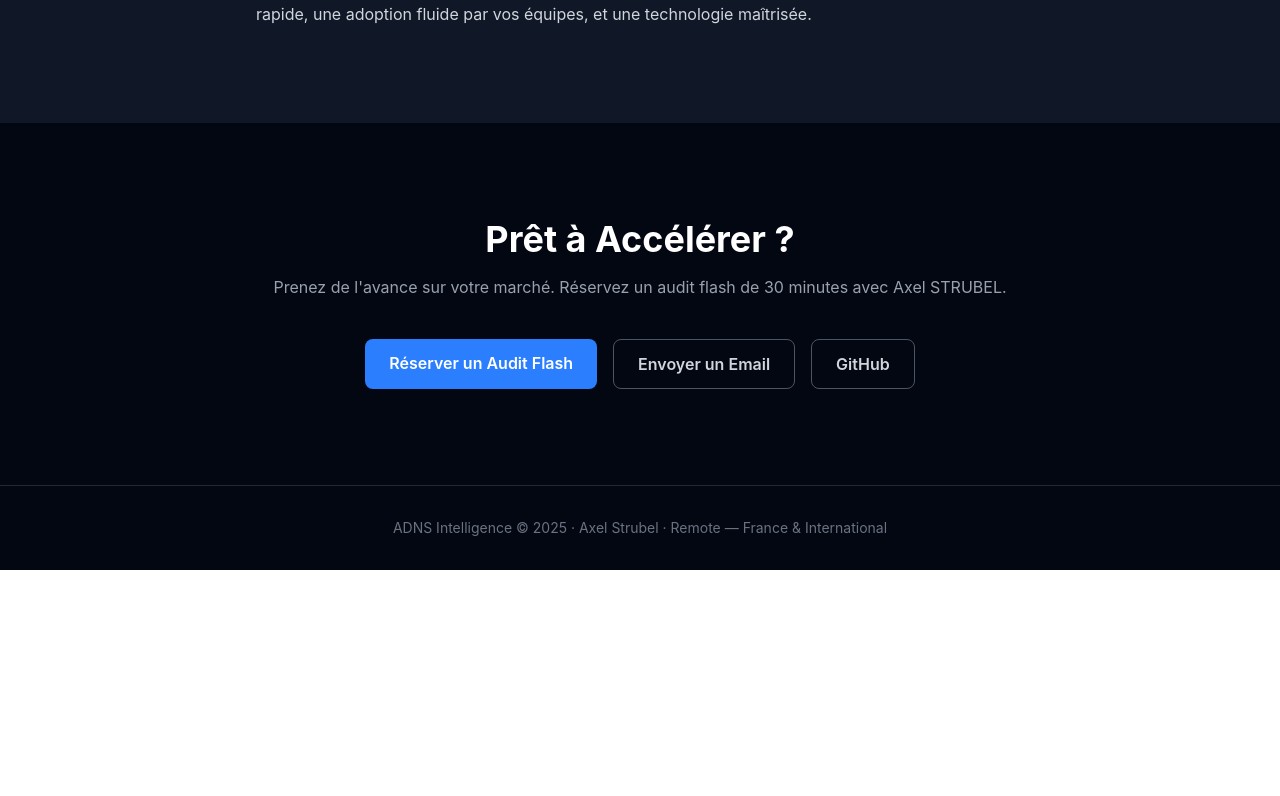
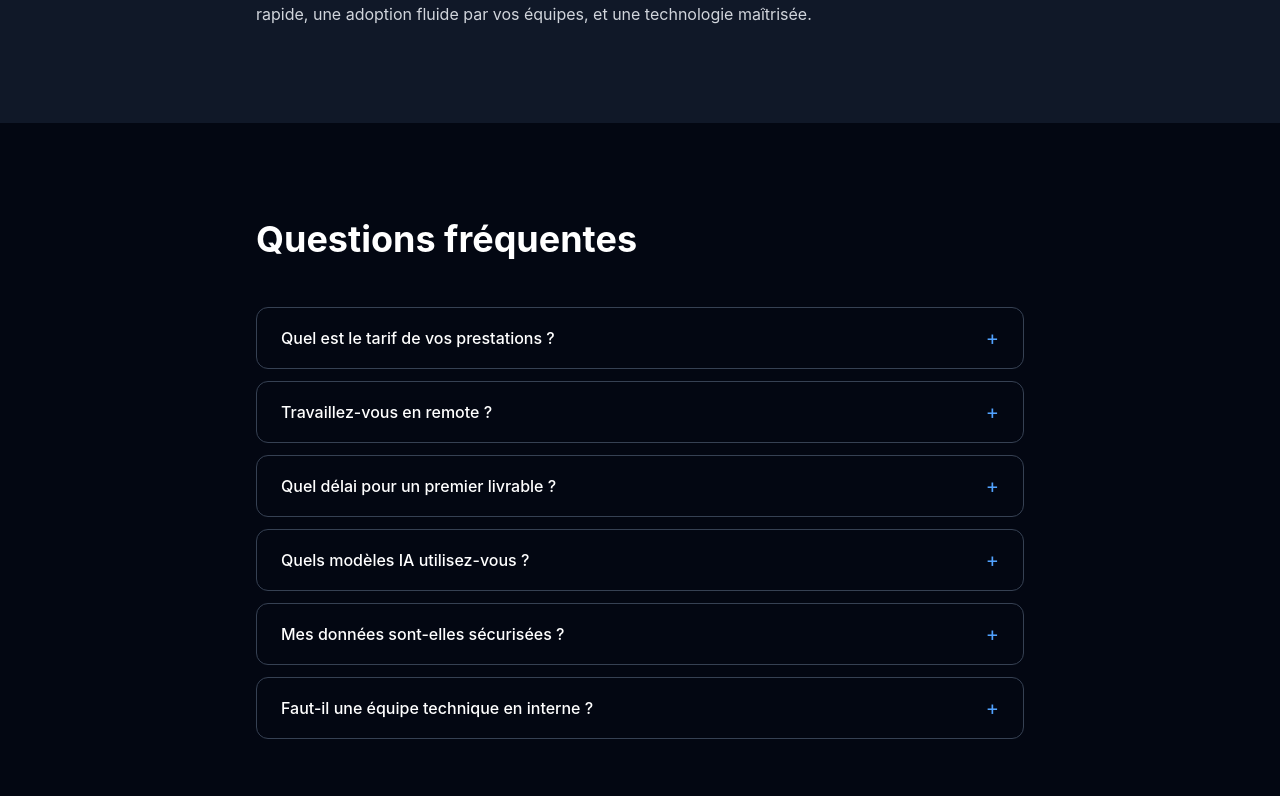
Before and after one commit to AxelStbl/portfolio, a React (Vite) app: page / in a window 1280 px wide. Shown: the part 2964-3760 px from the top of the page. Before the commit the page ends 3534 px from the top, so only its background shows below. Built offline with nearby package versions, Linux system fonts and the light colour scheme.

Commit message:
Add SEO tags, LinkedIn, Vercel Analytics, FAQ section (EN+FR)

```diff
--- a/index.html
+++ b/index.html
@@ -1,10 +1,31 @@
 <!doctype html>
-<html lang="en">
+<html lang="fr">
   <head>
     <meta charset="UTF-8" />
     <meta name="viewport" content="width=device-width, initial-scale=1.0" />
     <link rel="icon" type="image/svg+xml" href="/logo.svg" />
-    <title>ADNS Intelligence — Axel Strubel</title>
+    <title>ADNS Intelligence — Ingénieur IA Freelance</title>
+
+    <!-- SEO -->
+    <meta name="description" content="ADNS Intelligence — Ingénieur IA freelance. Chatbots IA, agents sur-mesure, automatisations et audit IA pour accélérer votre croissance. Audit flash gratuit de 30 min." />
+    <meta name="keywords" content="IA freelance, ingénieur IA, chatbot IA, RAG, LLM, agents IA, automatisation IA, audit IA, intelligence artificielle, France" />
+    <meta name="author" content="Axel Strubel — ADNS Intelligence" />
+    <link rel="canonical" href="https://adnsintelligence.com" />
+
+    <!-- Open Graph (LinkedIn, Facebook, WhatsApp previews) -->
+    <meta property="og:type" content="website" />
+    <meta property="og:url" content="https://adnsintelligence.com" />
+    <meta property="og:title" content="ADNS Intelligence — Ingénieur IA Freelance" />
+    <meta property="og:description" content="Chatbots IA, agents sur-mesure, automatisations et audit IA. Transformez la donnée en levier de croissance. Audit flash gratuit de 30 min." />
+    <meta property="og:image" content="https://adnsintelligence.com/adns-logo.png" />
+    <meta property="og:locale" content="fr_FR" />
+    <meta property="og:site_name" content="ADNS Intelligence" />
+
+    <!-- Twitter card -->
+    <meta name="twitter:card" content="summary_large_image" />
+    <meta name="twitter:title" content="ADNS Intelligence — Ingénieur IA Freelance" />
+    <meta name="twitter:description" content="Chatbots IA, agents sur-mesure, automatisations et audit IA. Audit flash gratuit de 30 min." />
+    <meta name="twitter:image" content="https://adnsintelligence.com/adns-logo.png" />
   </head>
   <body>
     <div id="root"></div>
--- a/package.json
+++ b/package.json
@@ -10,6 +10,7 @@
     "preview": "vite preview"
   },
   "dependencies": {
+    "@vercel/analytics": "^1.6.1",
     "react": "^19.2.0",
     "react-dom": "^19.2.0"
   },
--- a/src/App.jsx
+++ b/src/App.jsx
@@ -1,10 +1,12 @@
 import { useState } from 'react';
+import { Analytics } from '@vercel/analytics/react';
 import Navbar from './components/Navbar';
 import Hero from './components/Hero';
 import Services from './components/Services';
 import Methodology from './components/Methodology';
 import Metrics from './components/Metrics';
 import About from './components/About';
+import FAQ from './components/FAQ';
 import Contact from './components/Contact';
 import Footer from './components/Footer';
 
@@ -19,8 +21,10 @@ export default function App() {
       <Methodology language={language} />
       <Metrics language={language} />
       <About language={language} />
+      <FAQ language={language} />
       <Contact language={language} />
       <Footer language={language} />
+      <Analytics />
     </div>
   );
 }
--- /dev/null
+++ b/src/components/FAQ.jsx
@@ -0,0 +1,36 @@
+import { useState } from 'react';
+import { getFaq } from '../portfolioData';
+
+export default function FAQ({ language }) {
+  const { title, items } = getFaq(language);
+  const [open, setOpen] = useState(null);
+
+  return (
+    <section className="py-24 px-6 bg-gray-950">
+      <div className="max-w-3xl mx-auto">
+        <h2 className="text-4xl font-bold text-white mb-12">{title}</h2>
+
+        <div className="space-y-3">
+          {items.map((item, i) => (
+            <div key={i} className="border border-gray-700 rounded-xl overflow-hidden">
+              <button
+                onClick={() => setOpen(open === i ? null : i)}
+                className="w-full flex justify-between items-center px-6 py-4 text-left hover:bg-gray-900 transition-colors"
+              >
+                <span className="text-white font-medium">{item.q}</span>
+                <span className={`text-blue-400 text-xl transition-transform duration-200 ${open === i ? 'rotate-45' : ''}`}>
+                  +
+                </span>
+              </button>
+              {open === i && (
+                <div className="px-6 pb-5 text-gray-400 text-sm leading-relaxed border-t border-gray-800 pt-4">
+                  {item.a}
+                </div>
+              )}
+            </div>
+          ))}
+        </div>
+      </div>
+    </section>
+  );
+}
--- a/src/portfolioData.js
+++ b/src/portfolioData.js
@@ -107,7 +107,20 @@ export const portfolioData = {
       buttons: [
         { label: "Book a Flash Audit", href: "https://calendly.com/adns-intelligence", external: true, primary: true },
         { label: "Send an Email", href: "mailto:axel.strubel@gmail.com", external: false },
+        { label: "LinkedIn", href: "https://www.linkedin.com/in/axel-strubel-055815b3/", external: true },
         { label: "GitHub", href: "https://github.com/AxelStbl", external: true }
+      ]
+    },
+
+    faq: {
+      title: "Frequently Asked Questions",
+      items: [
+        { q: "What are your rates?", a: "Pricing is project-based. Book a free 30-min flash audit so we can scope your needs together." },
+        { q: "Do you work remotely?", a: "Yes, 100% remote. I work with clients across France and internationally, with regular video check-ins." },
+        { q: "How quickly can you deliver?", a: "An MVP is deliverable in 2 to 3 weeks. The AI Readiness Assessment takes 5 days." },
+        { q: "Which AI models do you use?", a: "OpenAI (GPT-4o), Anthropic (Claude), Mistral — chosen based on your security requirements, budget and use case." },
+        { q: "Is my data secure?", a: "Yes. Solutions are deployed on your infrastructure or private cloud. Your data never leaves your environment." },
+        { q: "Do I need an internal tech team?", a: "No. I work with both technical and non-technical teams, and provide all the training needed for adoption." }
       ]
     },
 
@@ -221,7 +234,20 @@ export const portfolioData = {
       buttons: [
         { label: "Réserver un Audit Flash", href: "https://calendly.com/adns-intelligence", external: true, primary: true },
         { label: "Envoyer un Email", href: "mailto:axel.strubel@gmail.com", external: false },
+        { label: "LinkedIn", href: "https://www.linkedin.com/in/axel-strubel-055815b3/", external: true },
         { label: "GitHub", href: "https://github.com/AxelStbl", external: true }
+      ]
+    },
+
+    faq: {
+      title: "Questions fréquentes",
+      items: [
+        { q: "Quel est le tarif de vos prestations ?", a: "Les tarifs sont établis sur devis selon le périmètre du projet. Réservez un audit flash gratuit de 30 min pour qu'on cadre ensemble votre besoin." },
+        { q: "Travaillez-vous en remote ?", a: "Oui, 100% remote. J'accompagne des clients en France et à l'international, avec des points réguliers en visio." },
+        { q: "Quel délai pour un premier livrable ?", a: "Un MVP est livrable en 2 à 3 semaines. L'audit IA (AI Readiness Assessment) est réalisé en 5 jours." },
+        { q: "Quels modèles IA utilisez-vous ?", a: "OpenAI (GPT-4o), Anthropic (Claude), Mistral — choisis selon vos contraintes de sécurité, budget et cas d'usage." },
+        { q: "Mes données sont-elles sécurisées ?", a: "Oui. Les solutions sont déployées sur votre infrastructure ou en cloud privé. Vos données ne quittent jamais votre environnement." },
+        { q: "Faut-il une équipe technique en interne ?", a: "Non. J'accompagne aussi bien les équipes techniques que non-techniques, et fournis la formation nécessaire à l'adoption." }
       ]
     },
 
@@ -242,3 +268,4 @@ export const getServices = (language = 'en') => portfolioData[language].services
 export const getMethodology = (language = 'en') => portfolioData[language].methodology;
 export const getMetrics = (language = 'en') => portfolioData[language].metrics;
 export const getContact = (language = 'en') => portfolioData[language].contact;
+export const getFaq = (language = 'en') => portfolioData[language].faq;
```
Also changed, not shown: 1 other file (tests, documents, lock files or other folders).
